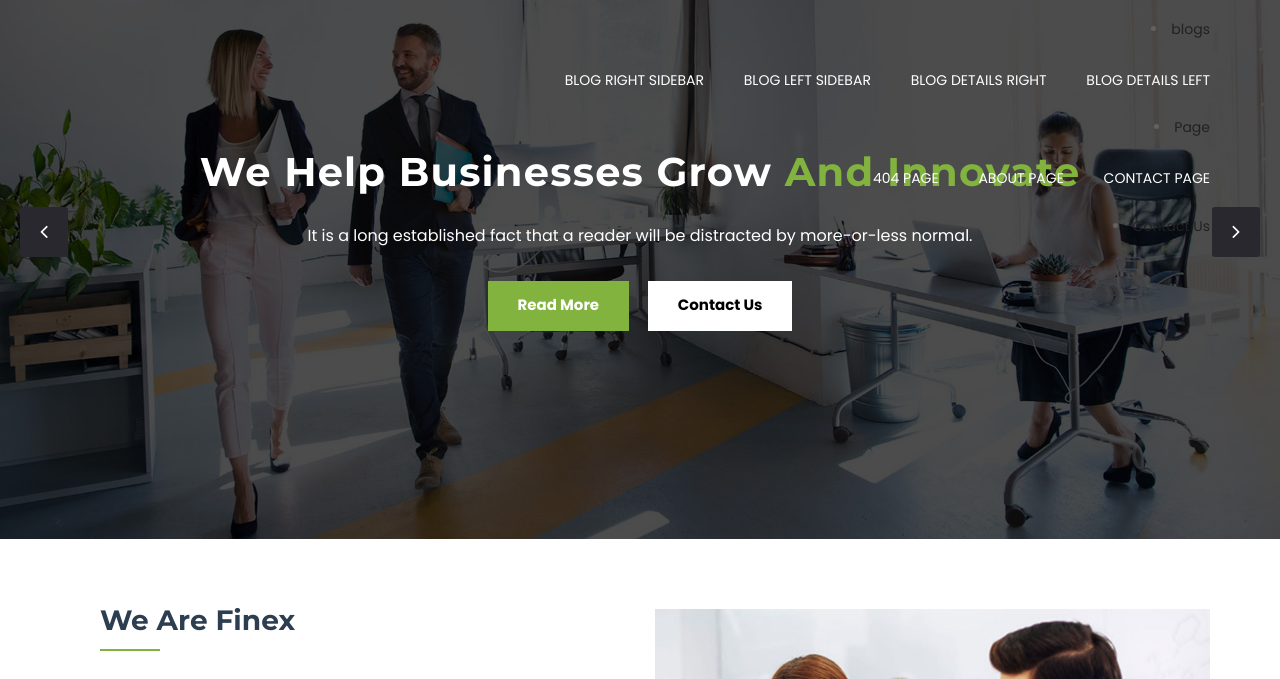
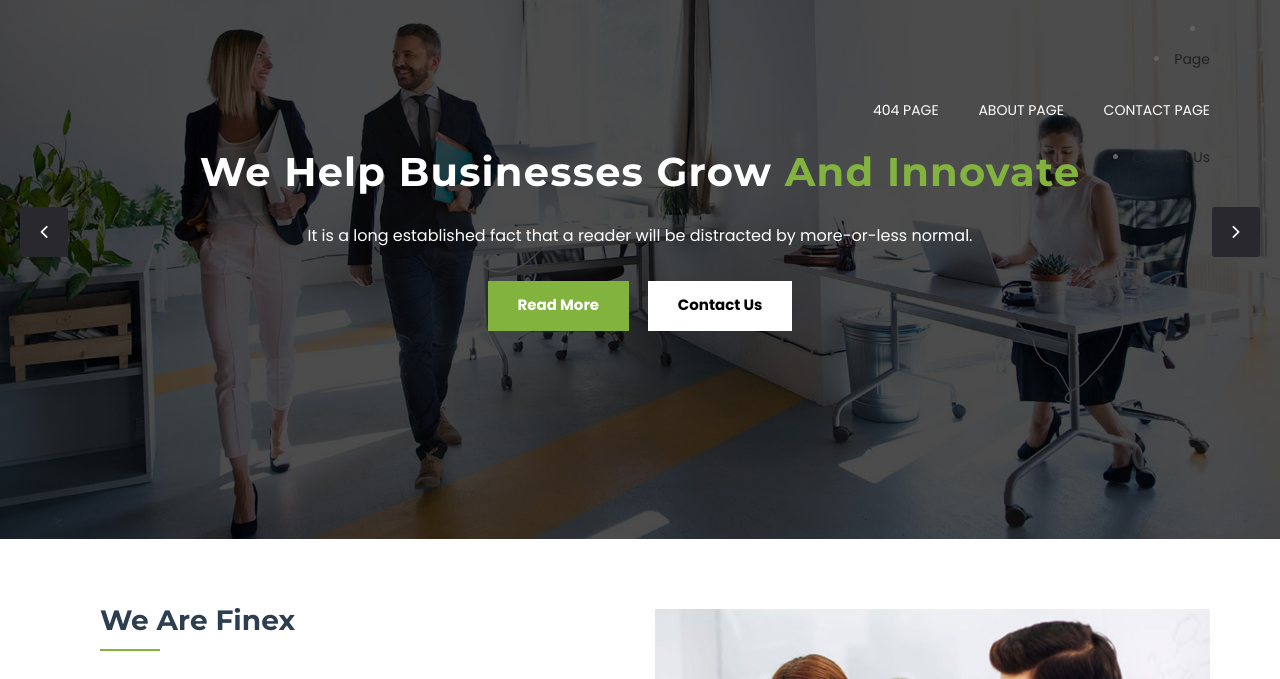
Before and after one commit to LuisVera05/v4, a plain HTML site: page index.html in a window 1280 px wide. Shown: the part 94-773 px from the top of the page. Drawn offline with Linux system fonts and the light colour scheme.

Commit message:
Update index.html

```diff
--- a/index.html
+++ b/index.html
@@ -72,13 +72,7 @@
                            </ul>
                         </li>
                         <li class="has-menu-items">
-                           <a class="drop_menu" href="#">blogs </a>
-                           <ul class="sub-menu">
-                              <li><a href="blog_rightsidebar.html">Blog Right Sidebar</a></li>
-                              <li><a href="blog_leftsidebar.html">Blog Left Sidebar</a></li>
-                              <li><a href="blog_detailsright.html">Blog Details Right</a></li>
-                              <li><a href="blog_detailsleft.html">Blog Details Left</a></li>
-                           </ul>
+
                         </li>
                         <li class="has-menu-items">
                            <a class="drop_menu" href="#">Page</a>
```
